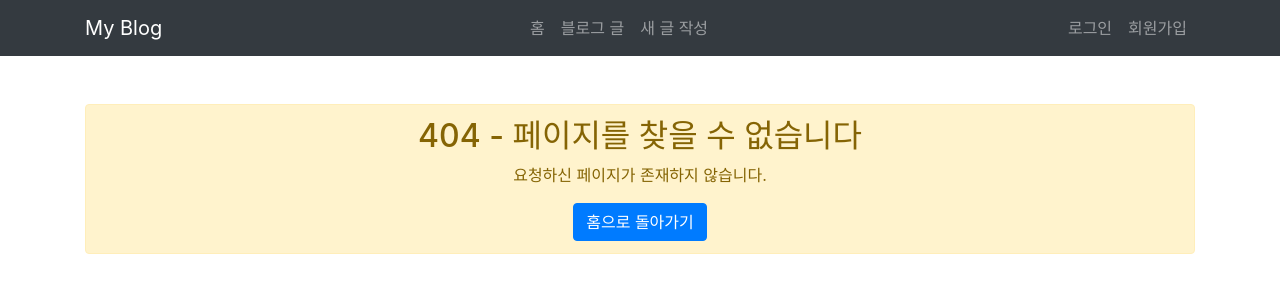
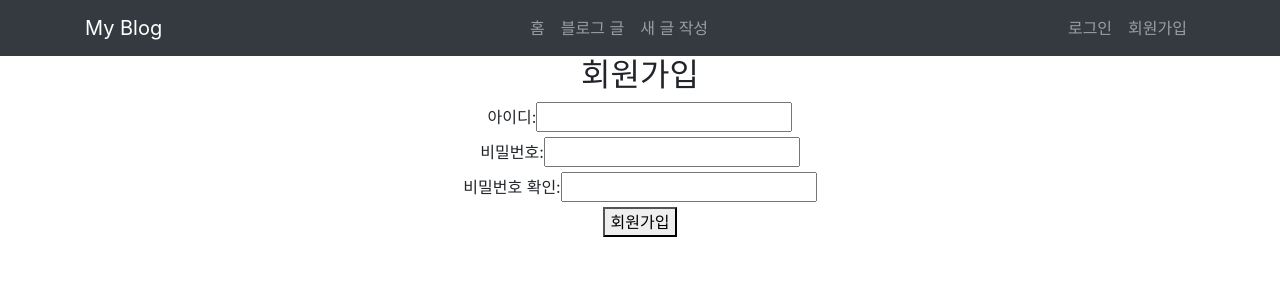
Before and after one commit to kkoma2623/spring_blog, a React (Create React App) app in the folder src/main/frontend/: page /user in a window 1280 px wide. Before the commit this address had no page. Shown: the top 300 px of the page. Built offline with nearby package versions, Linux system fonts and the light colour scheme.

Commit message:
change signup url to user

```diff
--- a/src/main/frontend/src/App.tsx
+++ b/src/main/frontend/src/App.tsx
@@ -22,7 +22,7 @@ function App() {
                     <Route path="/new-article" element={<NewArticle/>}/>
                     <Route path="/new-article/:id" element={<NewArticle/>}/>
                     <Route path="/login" element={<Login onLoginSuccess={() => setIsLoggedIn(true)}/>}/>
-                    <Route path="/signup" element={<Signup onSignupSuccess={() => setIsLoggedIn(false)}/>}/>
+                    <Route path="/user" element={<Signup onSignupSuccess={() => setIsLoggedIn(false)}/>}/>
                     <Route path="*" element={<NotFoundPage/>}/>
                 </Routes>
             </div>
--- a/src/main/frontend/src/Signup.tsx
+++ b/src/main/frontend/src/Signup.tsx
@@ -20,7 +20,7 @@ const Signup: React.FC<SignupProps> = ({onSignupSuccess}) => {
         }
 
         try {
-            const response = await fetch('http://localhost:8080/signup', {
+            const response = await fetch('http://localhost:8080/user', {
                 method: 'POST',
                 headers: {
                     'Content-Type': 'application/json',
```
